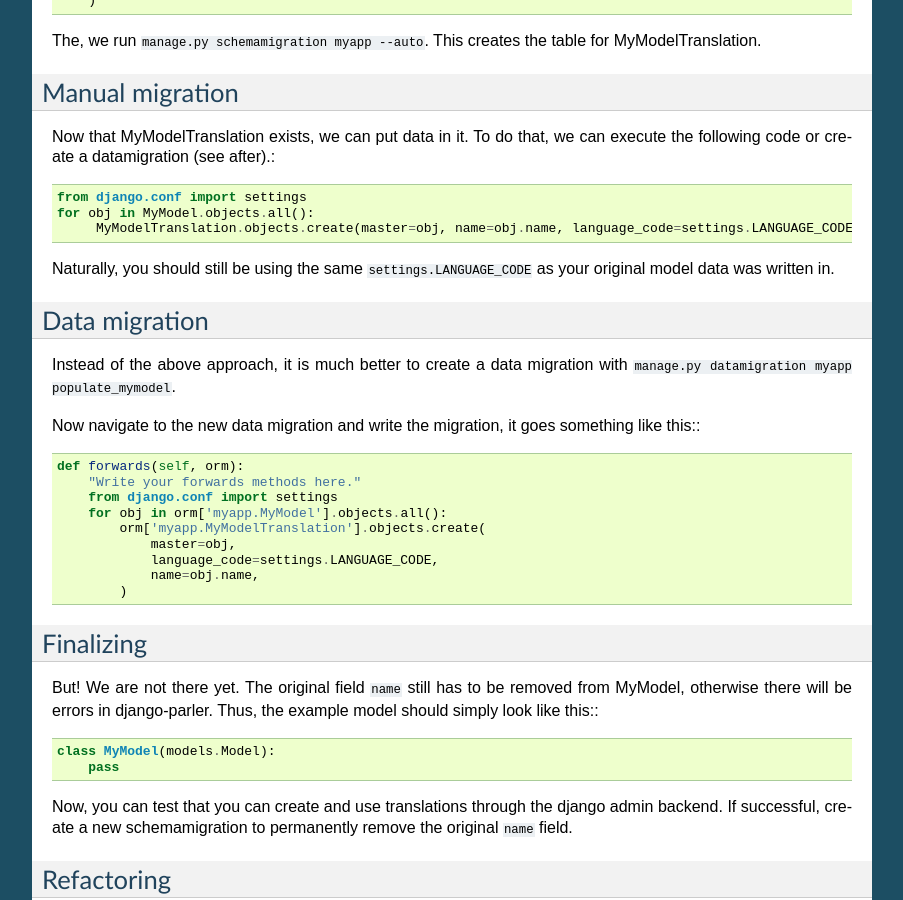
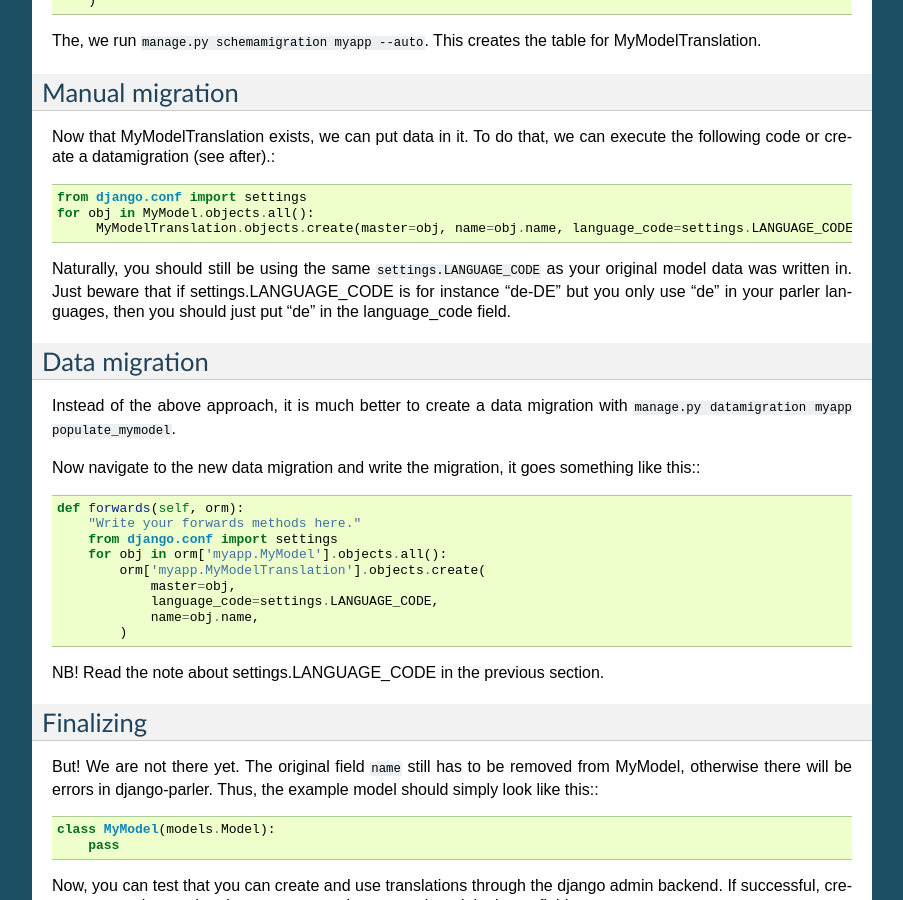
Before and after one commit to django-parler/django-parler, a Sphinx documentation site: the page built from docs/advanced/migrating.rst, in a window 1280 px wide and 900 px high, scrolled down 546 px. Shown: the whole window, without its empty margins (198-1101 px from the left). Built offline with Sphinx 7.4.7, drawn with Linux system fonts in a browser that asks for light colours.

Commit message:
note about language codes

```diff
--- a/docs/advanced/migrating.rst
+++ b/docs/advanced/migrating.rst
@@ -42,7 +42,11 @@ Now that MyModelTranslation exists, we can put data in it. To do that, we can ex
          MyModelTranslation.objects.create(master=obj, name=obj.name, language_code=settings.LANGUAGE_CODE)
 
 
-Naturally, you should still be using the same ``settings.LANGUAGE_CODE`` as your original model data was written in.
+Naturally, you should still be using the same ``settings.LANGUAGE_CODE`` as
+your original model data was written in. Just beware that if
+settings.LANGUAGE_CODE is for instance "de-DE" but you only use "de"
+in your parler languages, then you should just put "de" in the
+language_code field.
 
 
 Data migration
@@ -64,6 +68,8 @@ something like this:::
                 name=obj.name,
             )
 
+
+NB! Read the note about settings.LANGUAGE_CODE in the previous section.
 
 
 Finalizing
```
